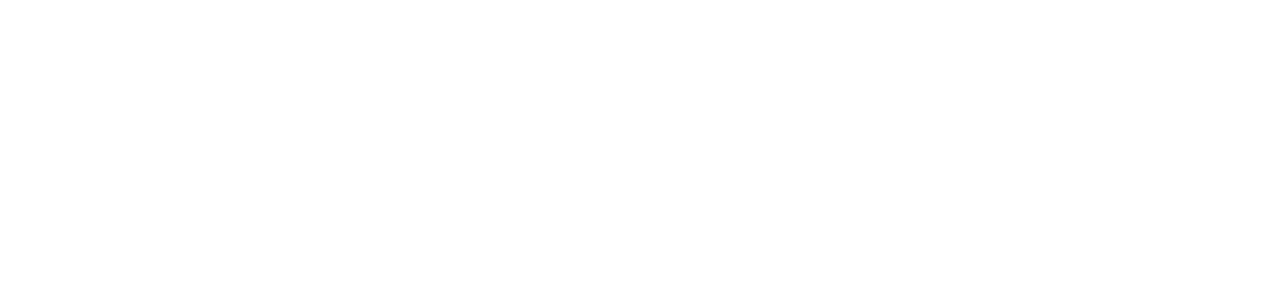
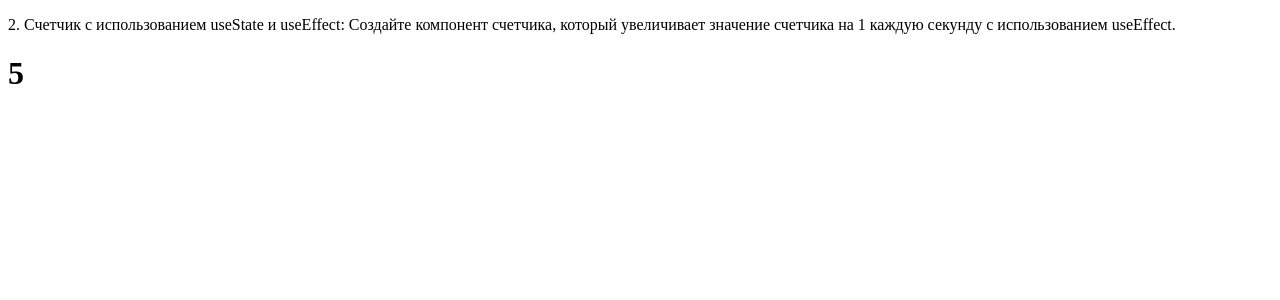
Before and after one commit to SinegubAnastasiya/react-tasks, a React (Create React App) app in the folder react-tasks/: page /task57 in a window 1280 px wide. Before the commit this address had no page. Shown: the top 300 px of the page. Built offline with nearby package versions, Linux system fonts and the light colour scheme.

Commit message:
added tasks 56-57

```diff
--- a/react-tasks/src/App.js
+++ b/react-tasks/src/App.js
@@ -50,6 +50,11 @@
 import Task50 from './pages/Task50/Task50';
 import Task51 from './pages/Task51/Task51';
 import Task52 from './pages/Task52/Task52';
+import Task53 from './pages/Task53/Task53';
+import Task54 from './pages/Task54/Task54';
+import Task55 from './pages/Task55/Task55';
+import Task56 from './pages/Task56/Task56';
+import Task57 from './pages/Task57/Task57';
 
 
 function App() {
@@ -107,6 +112,11 @@
         <Route path = '/task50' element = {<Task50/>}></Route>
         <Route path = '/task51' element = {<Task51/>}></Route>
         <Route path = '/task52' element = {<Task52/>}></Route>
+        <Route path = '/task53' element = {<Task53/>}></Route>
+        <Route path = '/task54' element = {<Task54/>}></Route>
+        <Route path = '/task55' element = {<Task55/>}></Route>
+        <Route path = '/task56' element = {<Task56/>}></Route>
+        <Route path = '/task57' element = {<Task57/>}></Route>
       </Routes>
     </div>
   );
--- /dev/null
+++ b/react-tasks/src/pages/Task56/Task56.js
@@ -0,0 +1,23 @@
+import { useState, useEffect } from 'react';
+
+function Task50() {
+    let [res, setRes] = useState('')
+
+    useEffect(() => {
+        console.log(res);
+    }, [res])
+
+
+    return <div>
+        <p>1. Форма ввода с использованием useState и useEffect: Создайте компонент React,
+который содержит форму с полем ввода. Используйте хук useState для хранения
+значения введенного текста и хук useEffect для отслеживания изменений этого
+значения. При каждом изменении значения в поле ввода, выводить его в консоль
+с помощью useEffect.</p>
+
+    <input onChange={(e) => setRes(e.target.value)}></input>
+
+    </div>
+}
+
+export default Task50
--- /dev/null
+++ b/react-tasks/src/pages/Task57/Task57.js
@@ -0,0 +1,24 @@
+import { useState, useEffect } from 'react';
+
+function Task50() {
+    let [time, setTime] = useState(0)
+
+    useEffect(() => {
+        const interval = setInterval(() => {
+            setTime(time + 1)
+        }, 1000)
+        return () => clearInterval(interval)
+    }, )
+
+
+    return <div>
+        <p>2. Счетчик с использованием useState и useEffect: Создайте компонент счетчика,
+который увеличивает значение счетчика на 1 каждую секунду с использованием
+useEffect.</p>
+
+    <h1>{time}</h1>
+
+    </div>
+}
+
+export default Task50
```
